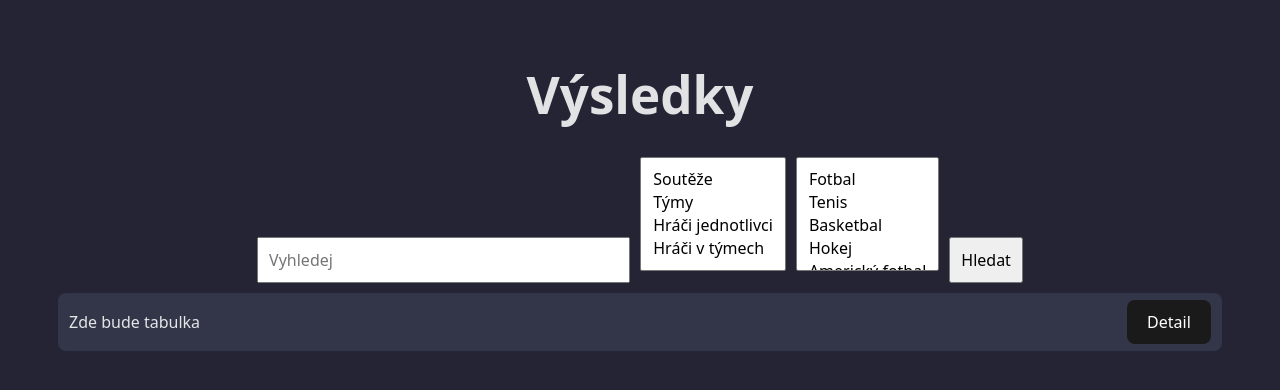
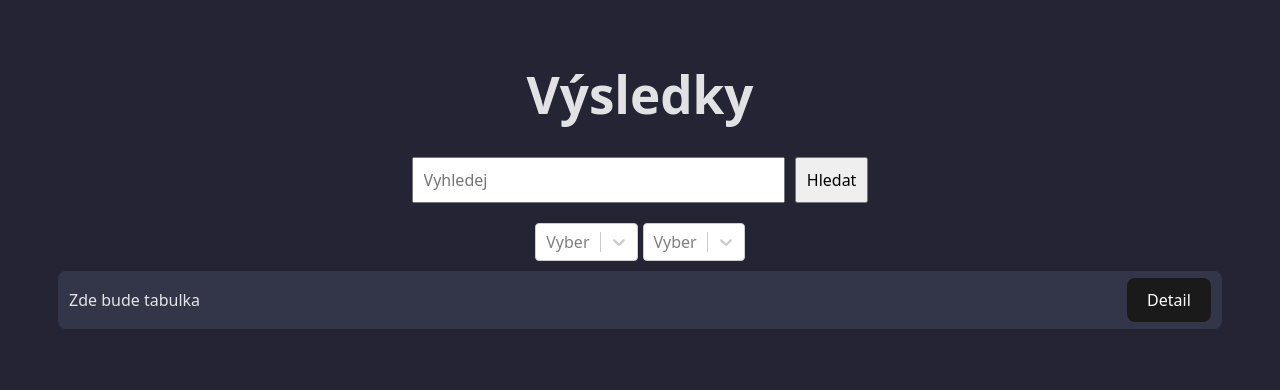
Before and after one commit to prokopovasarka/webApp, a React (Vite) app: page / in a window 1280 px wide. Shown: the top 390 px of the page. Built offline with nearby package versions, Linux system fonts and the light colour scheme.

Commit message:
update mainpage, added selectBar, first try config

```diff
--- a/src/pages/MainPage.css
+++ b/src/pages/MainPage.css
@@ -36,15 +36,7 @@
     outline: 4px auto -webkit-focus-ring-color;
 }
 
-.search{
-    padding: 10px;
-    margin-left: 10px;
-    font-size: 1em;
-    font-weight: 500;
-    font-family: inherit;
-}
-
-select{
+#search{
     padding: 10px;
     margin-left: 10px;
     font-size: 1em;
--- a/src/pages/SearchBar.jsx
+++ b/src/pages/SearchBar.jsx
@@ -1,52 +1,75 @@
 import { useState } from 'react';
 import axios from 'axios';
+import MultiSelect from './SelectBar';
 
+const typeIDs = [
+  { value: '1', label: 'soutěže' },
+  { value: '2', label: 'týmy' },
+  { value: '3', label: 'hráči jednotlivci' },
+  { value: '4', label: 'hráči v týmech' }
+];
+
+const sportIDs = [
+  { value: '1', label: 'Fotbal' },
+  { value: '2', label: 'Tenis' },
+  { value: '3', label: 'Basketbal' },
+  { value: '4', label: 'Hokej' },
+  { value: '5', label: 'Americký fotbal' },
+  { value: '6', label: 'Baseball' },
+  { value: '7', label: 'Házená' },
+  { value: '8', label: 'Rugby' }
+];
+
+// handles whole search bar
 const SearchBar = () => {
   const [loading, setLoading] = useState(false);
   const [error, setError] = useState(null);
   const [searchInput, setSearchInput] = useState("");
   const [data, setData] = useState([]);
 
+  const [selectedTypeIDs, setSelectedTypeIDs] = useState([]);  // getting values from selectBoxes
+  const [selectedSportIDs, setSelectedSportIDs] = useState([]);
+
   const fetchData = () => {
-    axios.get(`https://s.livesport.services/api/v2/search?type-ids=TODO&project-type-id=1&
-                project-id=602&lang-id=1&q=${searchInput}&sport-ids=TODO`)
+    const typeIDsItems = selectedTypeIDs.map(option => option.value).join(',');
+    const sportIDsItems = selectedSportIDs.map(option => option.value).join(',');
+
+    setLoading(true);
+
+    axios.get(`https://s.livesport.services/api/v2/search?type-ids=${typeIDsItems}&project-type-id=1&project-id=602&lang-id=1&q=${searchInput}&sport-ids=${sportIDsItems}`)
     .then( (response) => {
       setData(response.data);
-      setLoading(true);
+      setLoading(false);
     })
     .catch( (error) => {
       setError(error.message);
       setLoading(false);
-    }, [])
+    }), []
   };
 
-  const HandleChange = (e) => {
+  const handleChange = (e) => {
+    setError(null);
     e.preventDefault();
     setSearchInput(e.target.value);
   };
 
+  const handleTypeIDChange = (items) => {
+    setSelectedTypeIDs(items || []);
+  }
+
+  const handleSportIDChange = (items) => {
+    setSelectedSportIDs(items || []);
+  }
+
   return(
     <div>
-      <input type="text" placeholder="Vyhledej" onChange={HandleChange} value={searchInput} />
-      <select multiple>
-        <option value="1">Soutěže</option>
-        <option value="2">Týmy</option>
-        <option value="3">Hráči jednotlivci</option>
-        <option value="4">Hráči v týmech</option>
-      </select>
+      <input type="text" placeholder="Vyhledej" onChange={handleChange} value={searchInput} />
+      <button id="search" onClick={fetchData}>Hledat</button>
 
-      <select multiple>
-        <option value="1">Fotbal</option>
-        <option value="2">Tenis</option>
-        <option value="3">Basketbal</option>
-        <option value="4">Hokej</option>
-        <option value="5">Americký fotbal</option>
-        <option value="6">Baseball</option>
-        <option value="7">Házená</option>
-        <option value="8">Rugby</option>
-        <option value="9">Florbal</option>
-      </select>
-      <button className="search" onClick={fetchData}>Hledat</button>
+      <div className="filter">
+      <MultiSelect options={typeIDs} onChange={handleTypeIDChange}/>
+      <MultiSelect options={sportIDs} onChange={handleSportIDChange}/>
+      </div>
 
       {loading && <div>Načítám...</div>}
       {error && alert(error)}
--- /dev/null
+++ b/src/pages/SelectBar.css
@@ -0,0 +1,10 @@
+.filter{
+    display: flex;
+    justify-content: center;
+    margin: 10px;
+    gap: 5px;
+    font-size: 1em;
+    font-weight: 400;
+    font-family: inherit;
+    color: #000000;
+}
--- /dev/null
+++ b/src/pages/SelectBar.jsx
@@ -0,0 +1,26 @@
+import React, { useState } from 'react';
+import Select from 'react-select';
+import './SelectBar.css'
+
+const MultiSelect = ({ options }) => {
+  const [selectedOptions, setSelectedOptions] = useState([]);
+
+  const handleChange = (items) => {
+    setSelectedOptions(items || []);
+    onChange(items);
+  };
+
+  return (
+    <div>
+      <Select
+        options={options}
+        isMulti
+        value={selectedOptions}
+        onChange={handleChange}
+        placeholder="Vyber"
+      />
+    </div>
+  );
+};
+
+export default MultiSelect;
```
